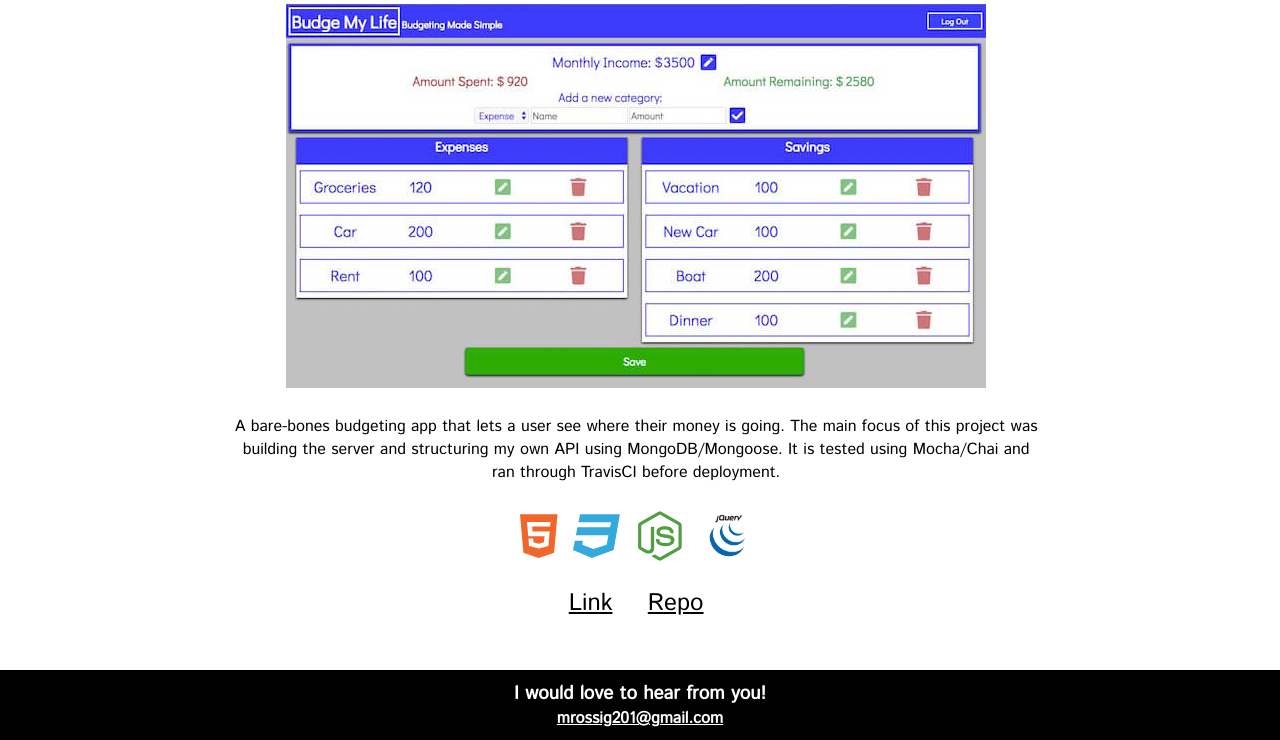
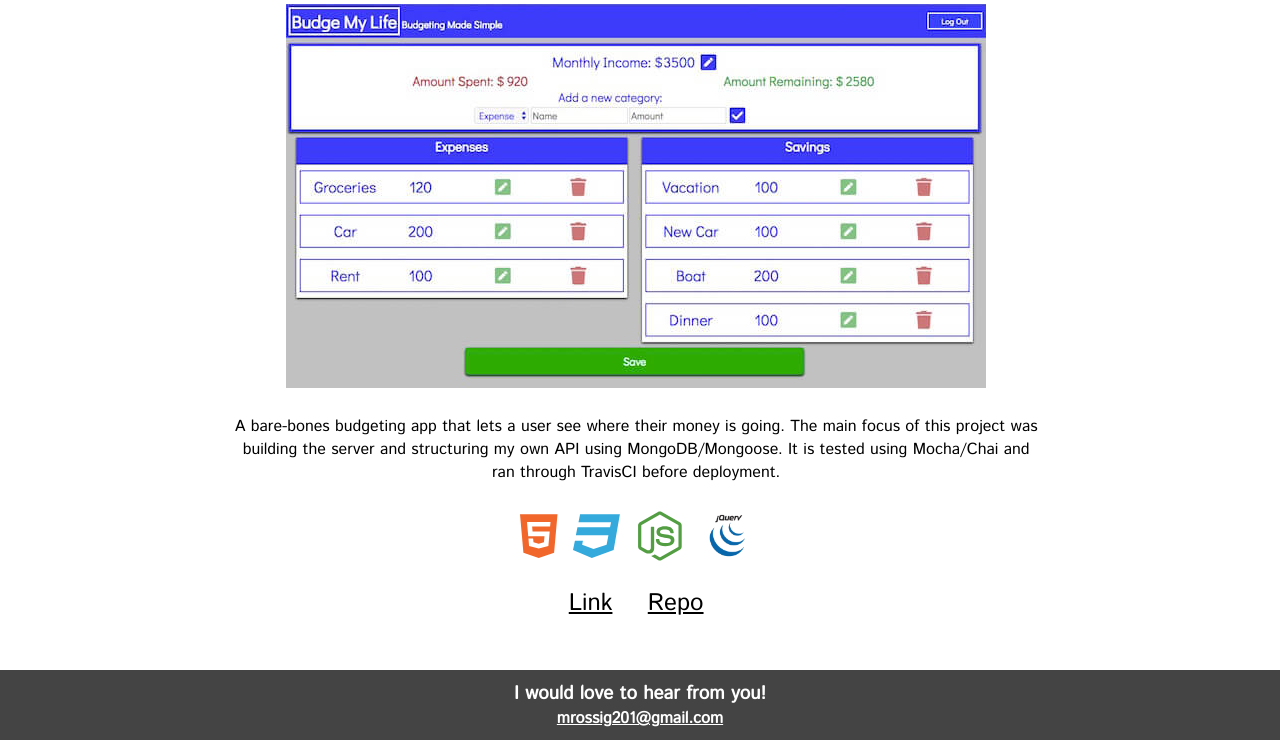
Before and after one commit to ossiggy/portfolio, a plain HTML site: page index.html in a window 1280 px wide. Shown: the part 5111-5851 px from the top of the page. Drawn offline with Linux system fonts and the light colour scheme.

Commit message:
color change to footer

```diff
--- a/css/main.css
+++ b/css/main.css
@@ -199,7 +199,7 @@ li{
 address{
   margin-top: 20px;
   color: white;
-  background-color: black;
+  background-color: rgb(68, 68, 68);
   font-style: normal;
 }
 
```
